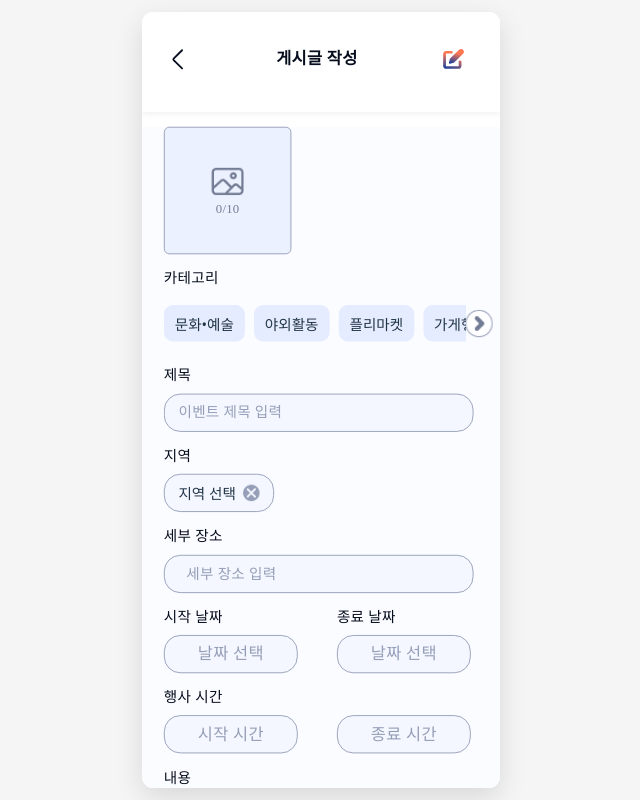
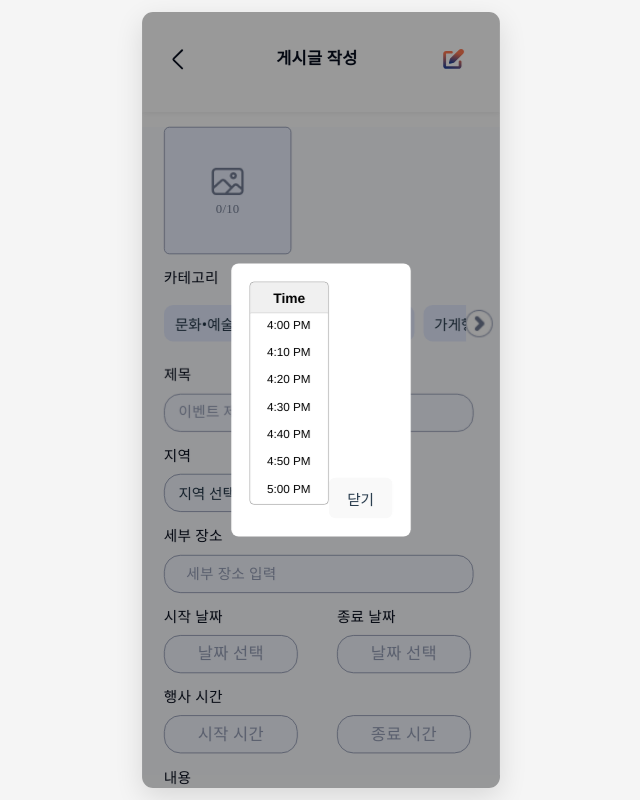
Before and after one commit to agness4011/likelion-masill, a React (Vite) app in the folder masill/: page /board in a window 1280 px wide. Both pictures are taken after a click on the element "시작 시간". Shown: the whole page, without its empty margins (319-959 px from the left). Built offline with nearby package versions, Linux system fonts and the light colour scheme.

Commit message:
게시글 작성 기능 수정

```diff
--- a/masill/src/components/board/WriteBoard.jsx
+++ b/masill/src/components/board/WriteBoard.jsx
@@ -413,6 +413,36 @@ function EventDateTimePicker({
           </TimeInput>
         </Row>
       </div>
+      {modalConfig.open && (
+        <div style={overlayStyle}>
+          <div style={modalStyle}>
+            <DatePicker
+              selected={
+                modalConfig.type === "startDate"
+                  ? startDate || new Date()
+                  : modalConfig.type === "endDate"
+                  ? endDate || new Date()
+                  : modalConfig.type === "startTime"
+                  ? startTime || new Date()
+                  : modalConfig.type === "endTime"
+                  ? endTime || new Date()
+                  : null
+              }
+              onChange={handleSelect}
+              inline
+              showTimeSelect={modalConfig.type.includes("Time")}
+              showTimeSelectOnly={modalConfig.type.includes("Time")}
+              timeIntervals={10}
+              dateFormat={
+                modalConfig.type.includes("Date") ? "yyyy-MM-dd" : "HH:mm"
+              }
+            />
+            <button onClick={closeModal} style={{ marginTop: "10px" }}>
+              닫기
+            </button>
+          </div>
+        </div>
+      )}
     </Div>
   );
 }
```
